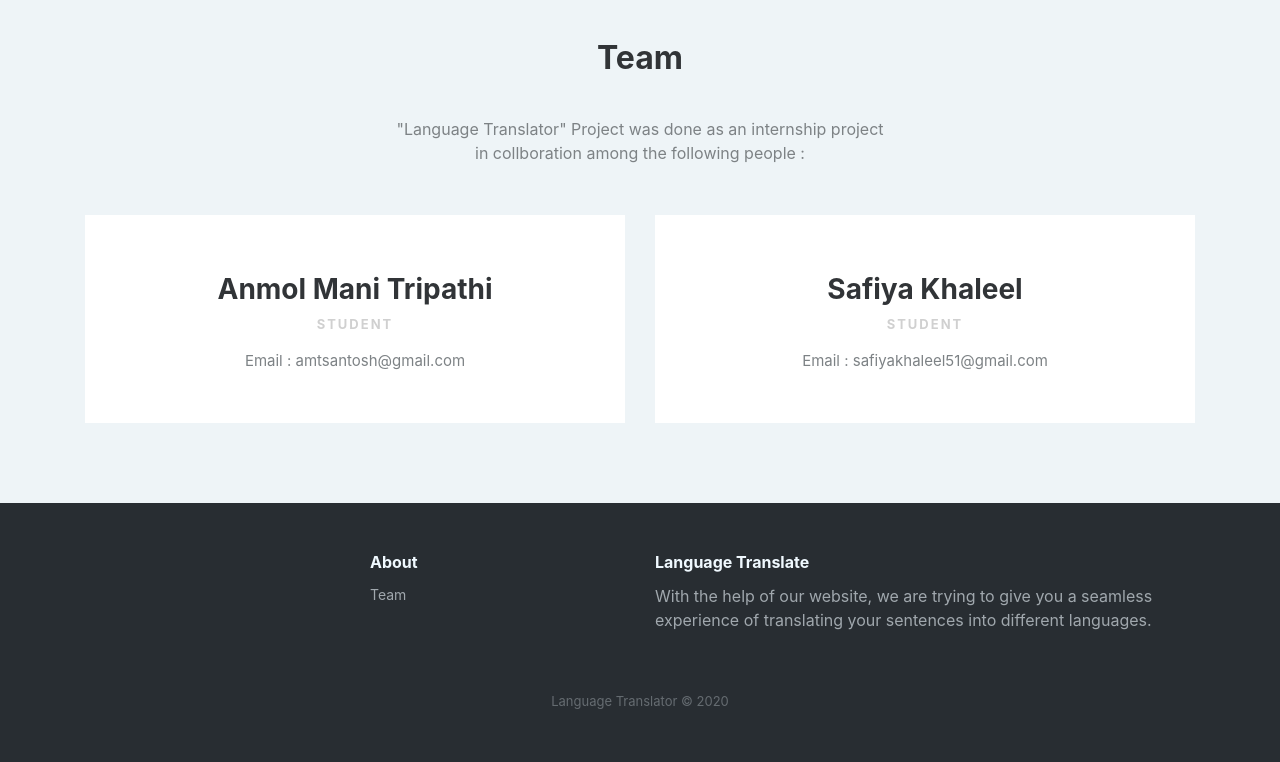
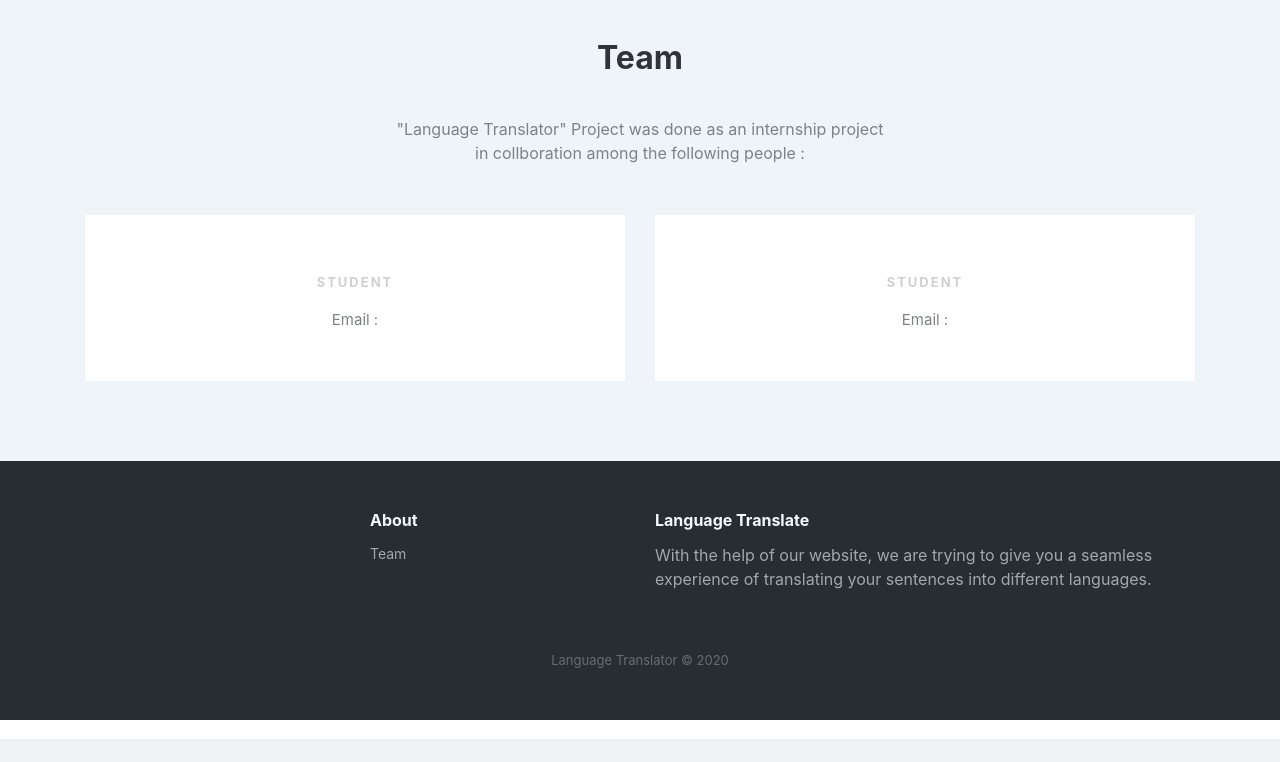
Before and after one commit to anmolmanitripathi/Project-Language-Translator-using-Flask, a Django app: template templates/team.html in a window 1280 px wide. Shown: the part 61-823 px from the top of the page. After the commit the page ends 800 px from the top, so only its background shows below. Run offline with Django 3.2, Linux system fonts and the light colour scheme; the template is opened without the code that fills it, so the values that code supplies are empty; some libraries are stand-ins or nearby versions.

Commit message:
Update team.html

```diff
--- a/templates/team.html
+++ b/templates/team.html
@@ -27,16 +27,16 @@
             <div class="row people">
                 <div class="col-md-6 col-lg-4 col-xl-6 item" style="width: 374px;">
                     <div class="box">
-                        <h3 class="name">Anmol Mani Tripathi</h3>
+                        <h3 class="name"></h3>
                         <p class="title">STUDENT</p>
-                        <p class="description">Email : amtsantosh@gmail.com</p>
+                        <p class="description">Email : </p>
                     </div>
                 </div>
                 <div class="col-md-6 col-lg-4 col-xl-6 item">
                     <div class="box">
-                        <h3 class="name">Safiya Khaleel</h3>
+                        <h3 class="name"></h3>
                         <p class="title">STUDENT</p>
-                        <p class="description">Email : safiyakhaleel51@gmail.com</p>
+                        <p class="description">Email :</p>
                     </div>
                 </div>
             </div>
```
